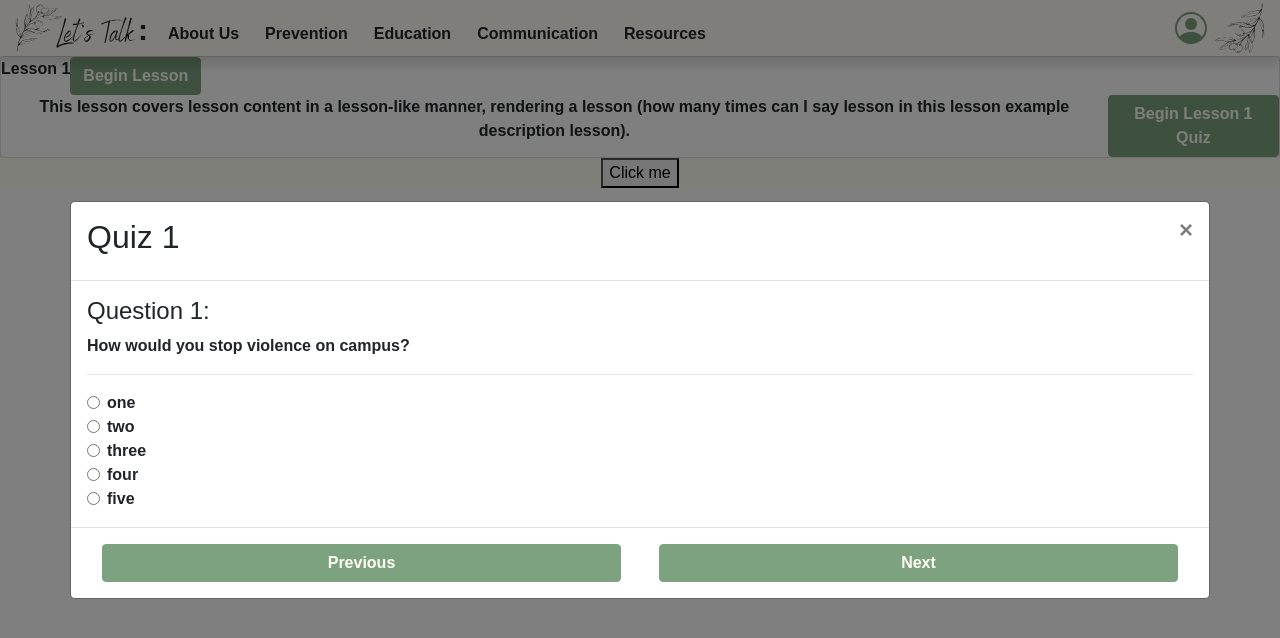
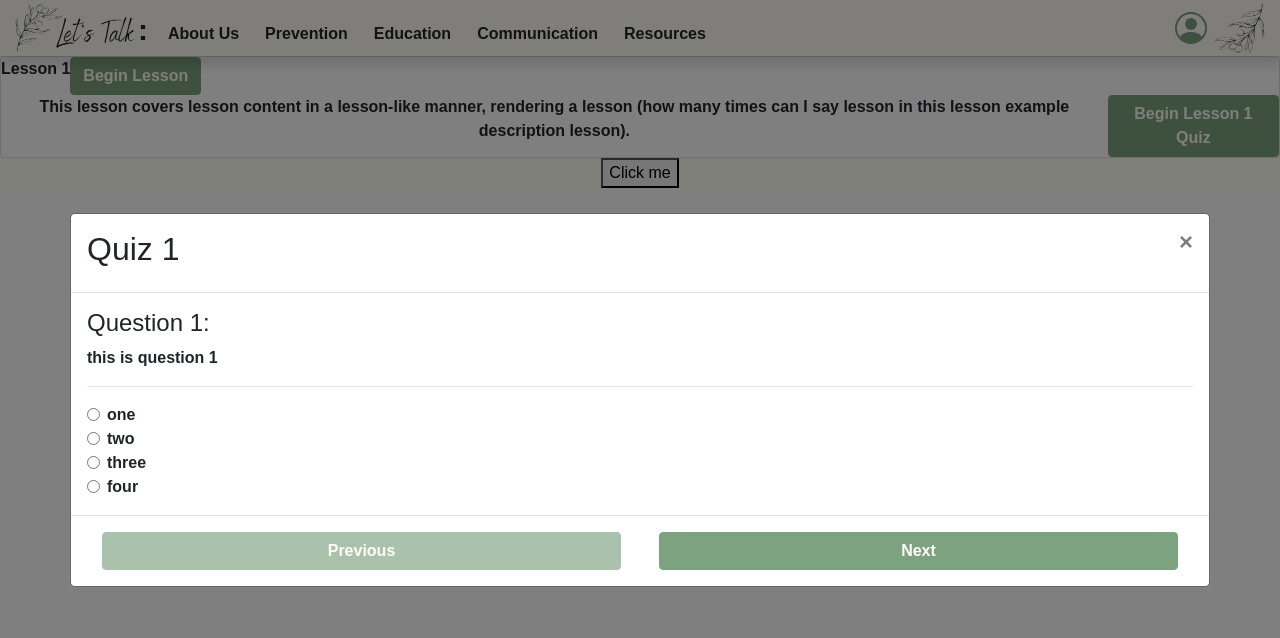
Before and after one commit to williamjessop/I2P, a React (Create React App) app in the folder front-end/: page /education in a window 1280 px wide. Both pictures are taken after a click on the button "Click me". Shown: the top 638 px of the page. Built offline with nearby package versions, Linux system fonts and the light colour scheme.

Commit message:
most of the quiz frontend is done

```diff
--- a/front-end/src/components/Education.jsx
+++ b/front-end/src/components/Education.jsx
@@ -25,9 +25,9 @@ class Education extends React.Component {
             quizzes: [
                 {
                     pages: [
-                        {question: "this is question 1", answers: ["one", "two", "three", "four", "five"], choice: 0},
-                        {question: "", answers: ["one", "two", "three", "four"], choice: 0},
-                        {question: "", answers: ["one", "two", "three", "four"], choice: 0}
+                        {question: "this is question 1", answers: ["one", "two", "three", "four"], choice: 0},
+                        {question: "This is question 2", answers: ["this", "is", "a", "test"], choice: 0},
+
                     ],
                     attempts:[
                         {score: 0},
--- a/front-end/src/components/Quiz.jsx
+++ b/front-end/src/components/Quiz.jsx
@@ -13,24 +13,26 @@ class Quiz extends React.Component {
             answerChoices: [],
             currentPage: 0
         }
+
+
     }
 
     handlePaging(direction){
-        this.setState((state) => ({
-            currentPage: state.currentPage+=direction
-        }));
-
-        console.log(this.state.currentPage)
-
-        let answerChoices = this.props.content.pages[this.state.currentPage].answers.map((answer) =>
+        this.setState((state)=>{
+            return {currentPage: state.currentPage+direction}
+        });
+        this.setState((state) => {
+            let newAnswers = this.props.content.pages[state.currentPage].answers.map((answer) =>
                     <Form.Check
                     type="radio"
                     label={answer}
                     name="formHorizontalRadios"
                 />
-
             );
-        this.setState({answerChoices})
+            return {
+                answerChoices: newAnswers
+            }
+        });
     };
 
     componentDidMount(){
@@ -47,8 +49,8 @@ class Quiz extends React.Component {
                         <h2>Quiz 1</h2>
                     </Modal.Header>
                     <Modal.Body>
-                        <h4>Question 1:</h4>
-                        <p>How would you stop violence on campus?</p>
+                        <h4>Question {this.state.currentPage+1}:</h4>
+                        <p>{this.props.content.pages[this.state.currentPage].question}</p>
                         <hr/>
                         <Form>
                             {this.state.answerChoices}
@@ -57,12 +59,22 @@ class Quiz extends React.Component {
                     </Modal.Body>
                     <Modal.Footer>
                         <Col>
-                            <Button block variant="primary" onClick={()=>{this.handlePaging(-1)}}>Previous</Button>
+                            <Button
+                                block
+                                variant="primary"
+                                onClick={()=>{this.handlePaging(-1)}}
+                                disabled={(this.state.currentPage === 0)}
+                            >Previous</Button>
                         </Col>
                         <Col>
-                            <Button block variant="primary" onClick={()=>{this.handlePaging(1)}}>Next</Button>
+                            <Button
+                                block
+                                variant="primary"
+                                onClick={()=>{this.handlePaging(1)}}
+                                disabled={(this.state.currentPage === this.props.content.pages.length-1)}
+                            >Next</Button>
                         </Col>
-                        {false && <Col>
+                        {(this.state.currentPage === this.props.content.pages.length-1) && <Col>
                             <Button block variant="primary" onClick={handleSubmit}>Submit</Button>
                         </Col>}
                     </Modal.Footer>
```
Lines whose indentation alone changed are shown as unchanged.
